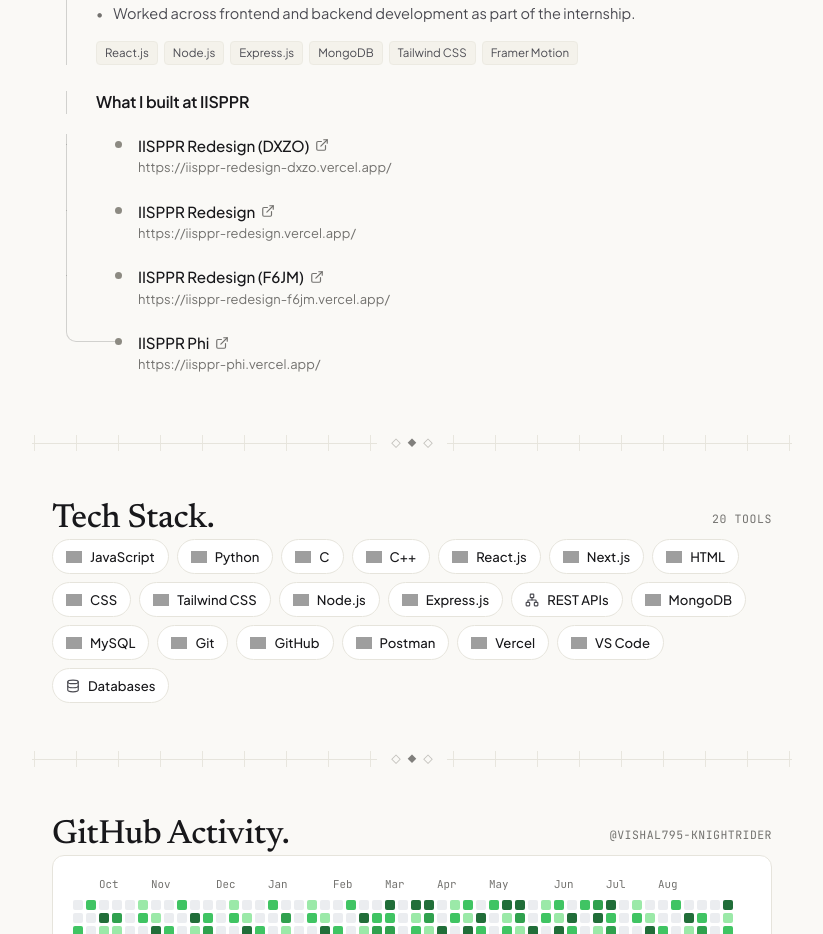
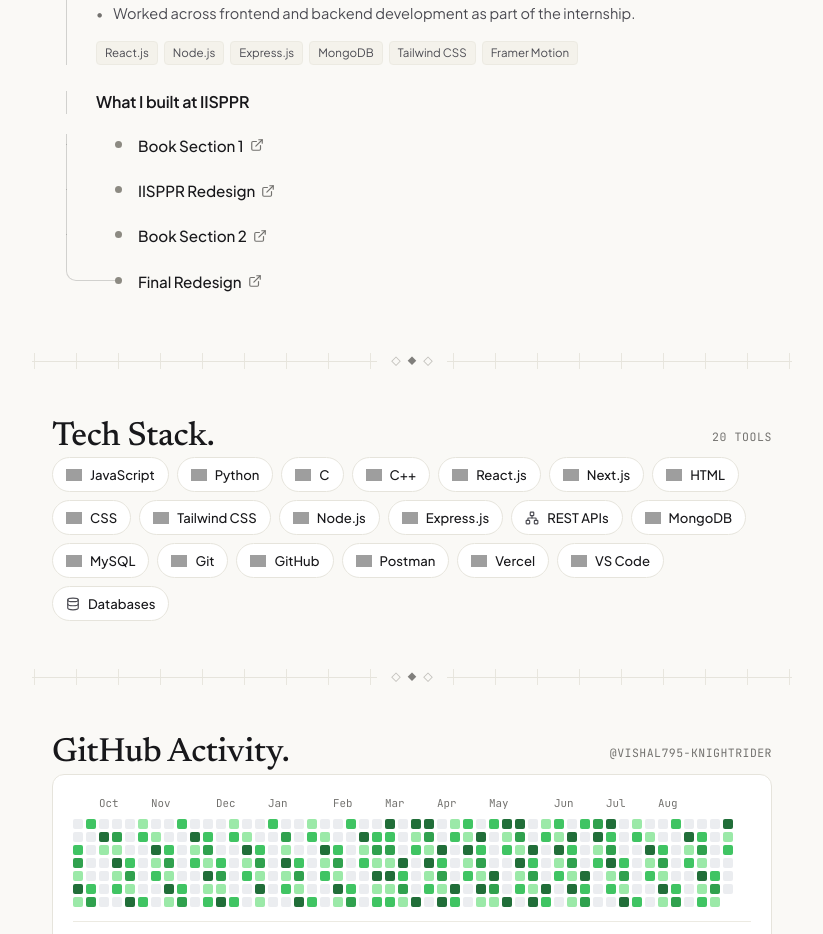
Before and after one commit to Vishal795-knightrider/Vishal_kxportfolio, a React (Vite) app: page / in a window 1280 px wide. Shown: the part 2320-3254 px from the top of the page, without its empty margins (228-1051 px from the left). Built offline with nearby package versions, Linux system fonts and the light colour scheme; no server answers; grey boxes are pictures that could not be loaded.

Commit message:
added hyper links to my experince sec

```diff
--- a/src/components/Experience.tsx
+++ b/src/components/Experience.tsx
@@ -125,7 +125,6 @@
                                 rel="noopener noreferrer"
                                 className="exp-project-link-card"
                               >
-                                <div className="exp-project-title-row">
                                 <span className="exp-project-title">
                                   {project.title}
                                 </span>
@@ -133,10 +132,6 @@
                                   className="exp-project-icon"
                                   size={14}
                                 />
-                                </div>
-                                <span className="exp-project-url">
-                                  {project.url}
-                                </span>
                               </a>
                             </div>
                           );
--- a/src/data/experience.ts
+++ b/src/data/experience.ts
@@ -41,7 +41,7 @@
     builtProjectsTitle: 'What I built at IISPPR',
     builtProjects: [
       {
-        title: 'IISPPR Redesign (DXZO)',
+        title: 'Book Section 1',
         url: 'https://iisppr-redesign-dxzo.vercel.app/'
       },
       {
@@ -49,11 +49,11 @@
         url: 'https://iisppr-redesign.vercel.app/'
       },
       {
-        title: 'IISPPR Redesign (F6JM)',
+        title: 'Book Section 2',
         url: 'https://iisppr-redesign-f6jm.vercel.app/'
       },
       {
-        title: 'IISPPR Phi',
+        title: 'Final Redesign',
         url: 'https://iisppr-phi.vercel.app/'
       }
     ]
--- a/src/index.css
+++ b/src/index.css
@@ -1435,9 +1435,9 @@
 /* Project card link */
 .exp-project-link-card {
   margin-left: 38px;
-  display: flex;
-  flex-direction: column;
-  gap: 3px;
+  display: inline-flex;
+  align-items: center;
+  gap: 6px;
   text-decoration: none;
   cursor: pointer;
   padding: 1px 4px;
@@ -1445,12 +1445,6 @@
   transition: transform 0.15s ease;
 }
 
-.exp-project-title-row {
-  display: inline-flex;
-  align-items: center;
-  gap: 6px;
-}
-
 .exp-project-title {
   font-family: var(--sans);
   font-size: 0.95rem;
@@ -1467,15 +1461,6 @@
   flex-shrink: 0;
 }
 
-.exp-project-url {
-  font-family: var(--sans);
-  font-size: 0.81rem;
-  color: var(--text-muted);
-  line-height: 1.35;
-  transition: color 0.15s ease;
-  word-break: break-all;
-}
-
 /* Interactivity and Hover states */
 .exp-project-link-card:hover .exp-project-title {
   color: #ffffff;
@@ -1488,10 +1473,6 @@
 .exp-project-link-card:hover .exp-project-icon {
   color: var(--text-primary);
   transform: translate(2px, -2px);
-}
-
-.exp-project-link-card:hover .exp-project-url {
-  color: var(--text-secondary);
 }
 
 .exp-tree-item:hover .exp-branch-dot {
```
Also changed, not shown: 1 other file (tests, documents, lock files or other folders). Lines whose indentation alone changed are shown as unchanged.
